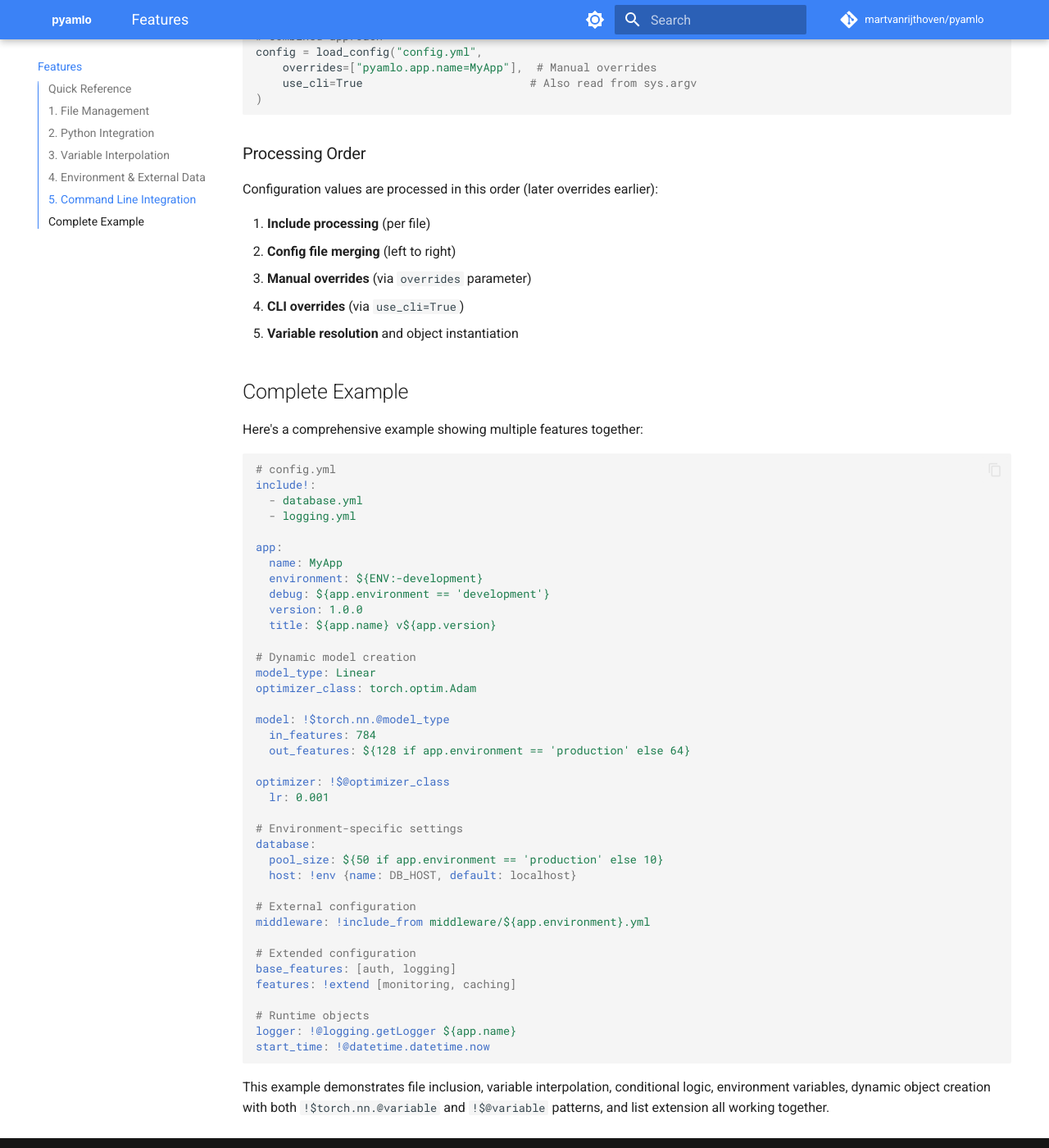
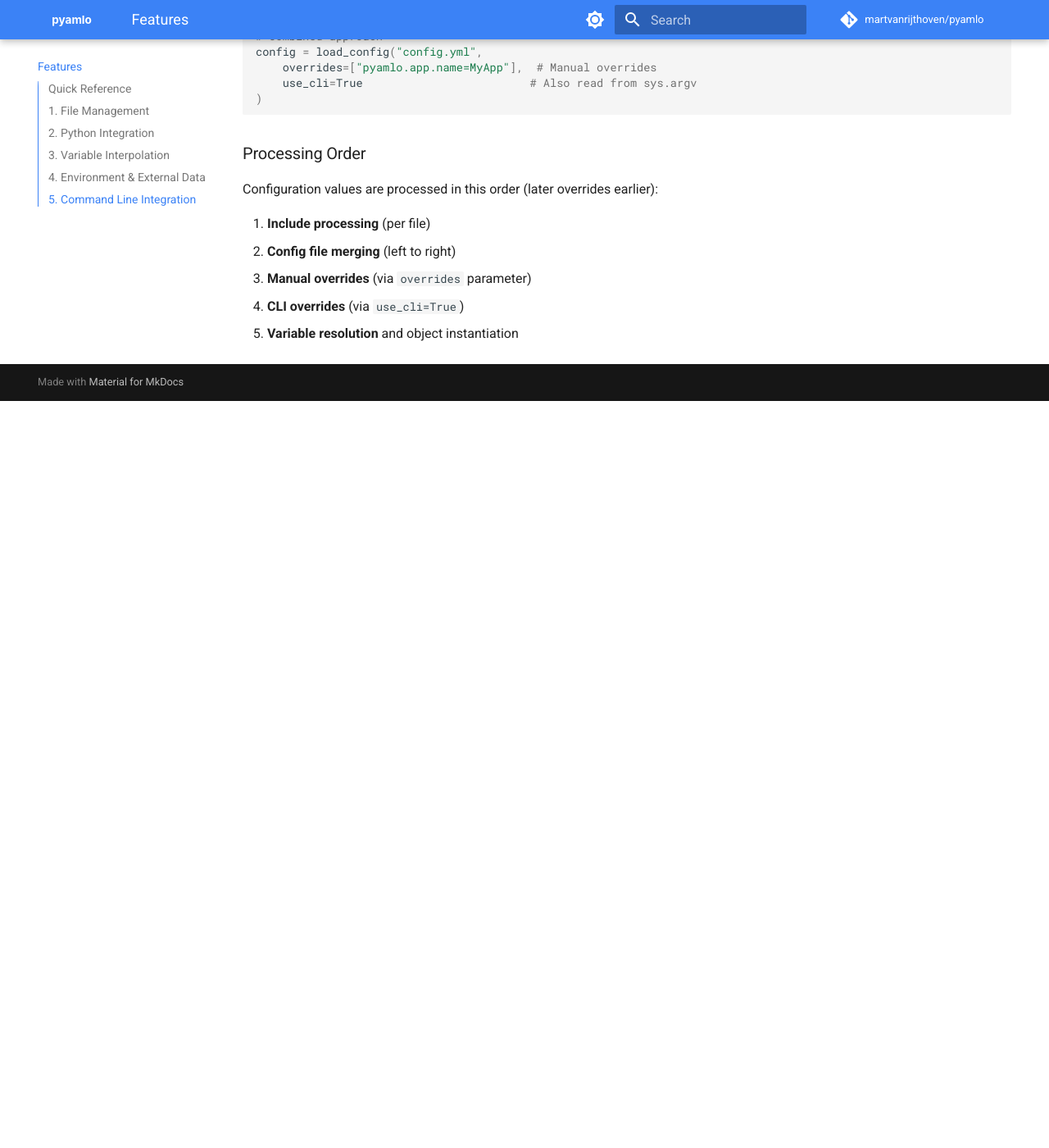
Before and after one commit to martvanrijthoven/pyamlo, an MkDocs documentation site: the page built from docs/features.md, in a window 1280 px wide and 1400 px high, scrolled down 6541 px. Shown: the whole window at 82% size. Built offline with MkDocs 1.6.1 and Material for MkDocs 9.7.7, drawn with Linux system fonts in a browser that asks for light colours; comment, search, counter and statistics services are not loaded; after the commit the page ends 7030 px from its top, so only the background shows below that.

Commit message:
update docs

````diff
--- a/docs/features.md
+++ b/docs/features.md
@@ -295,50 +295,3 @@ Configuration values are processed in this order (later overrides earlier):
 3. **Manual overrides** (via `overrides` parameter)
 4. **CLI overrides** (via `use_cli=True`)
 5. **Variable resolution** and object instantiation
-
-## Complete Example
-
-Here's a comprehensive example showing multiple features together:
-
-```yaml
-# config.yml
-include!:
-  - database.yml
-  - logging.yml
-
-app:
-  name: MyApp
-  environment: ${ENV:-development}
-  debug: ${app.environment == 'development'}
-  version: 1.0.0
-  title: ${app.name} v${app.version}
-
-# Dynamic model creation
-model_type: Linear
-optimizer_class: torch.optim.Adam
-
-model: !$torch.nn.@model_type
-  in_features: 784
-  out_features: ${128 if app.environment == 'production' else 64}
-
-optimizer: !$@optimizer_class
-  lr: 0.001
-
-# Environment-specific settings
-database:
-  pool_size: ${50 if app.environment == 'production' else 10}
-  host: !env {name: DB_HOST, default: localhost}
-
-# External configuration
-middleware: !include_from middleware/${app.environment}.yml
-
-# Extended configuration
-base_features: [auth, logging]
-features: !extend [monitoring, caching]
-
-# Runtime objects
-logger: !@logging.getLogger ${app.name}
-start_time: !@datetime.datetime.now
-```
-
-This example demonstrates file inclusion, variable interpolation, conditional logic, environment variables, dynamic object creation with both `!$torch.nn.@variable` and `!$@variable` patterns, and list extension all working together.
````
